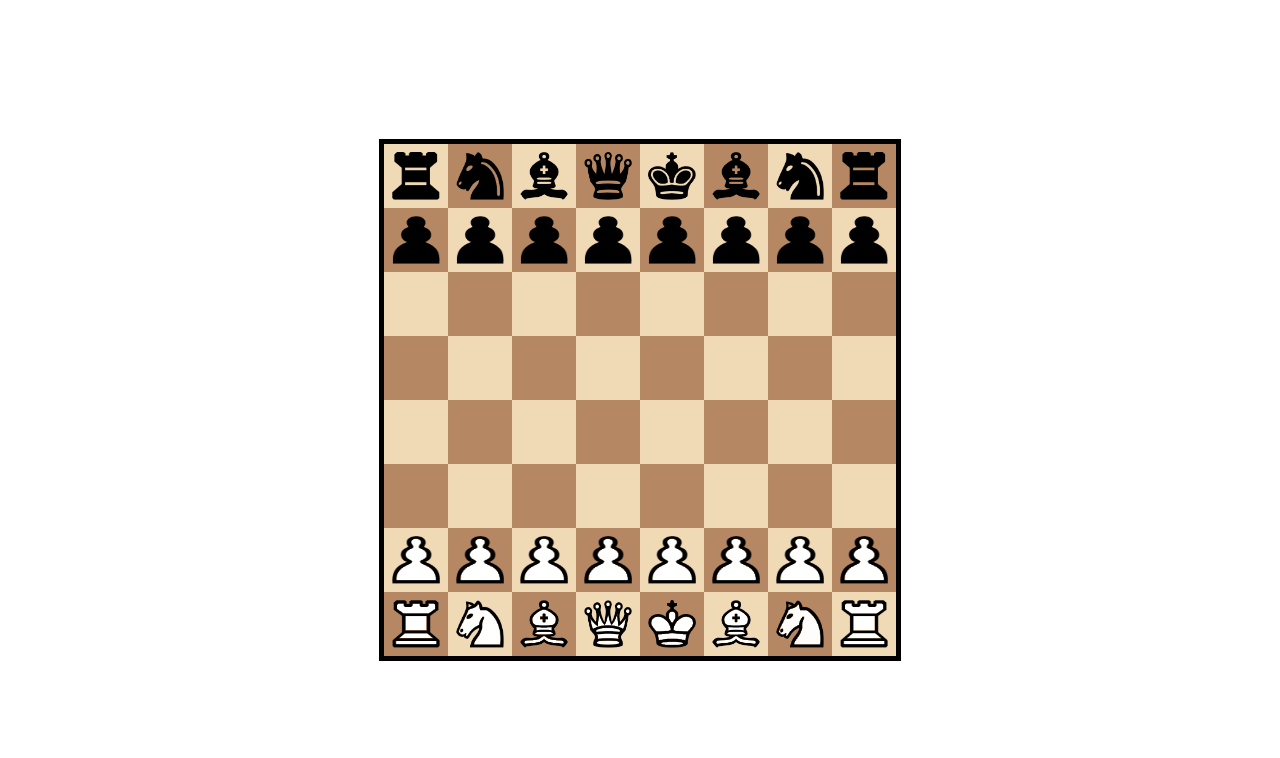
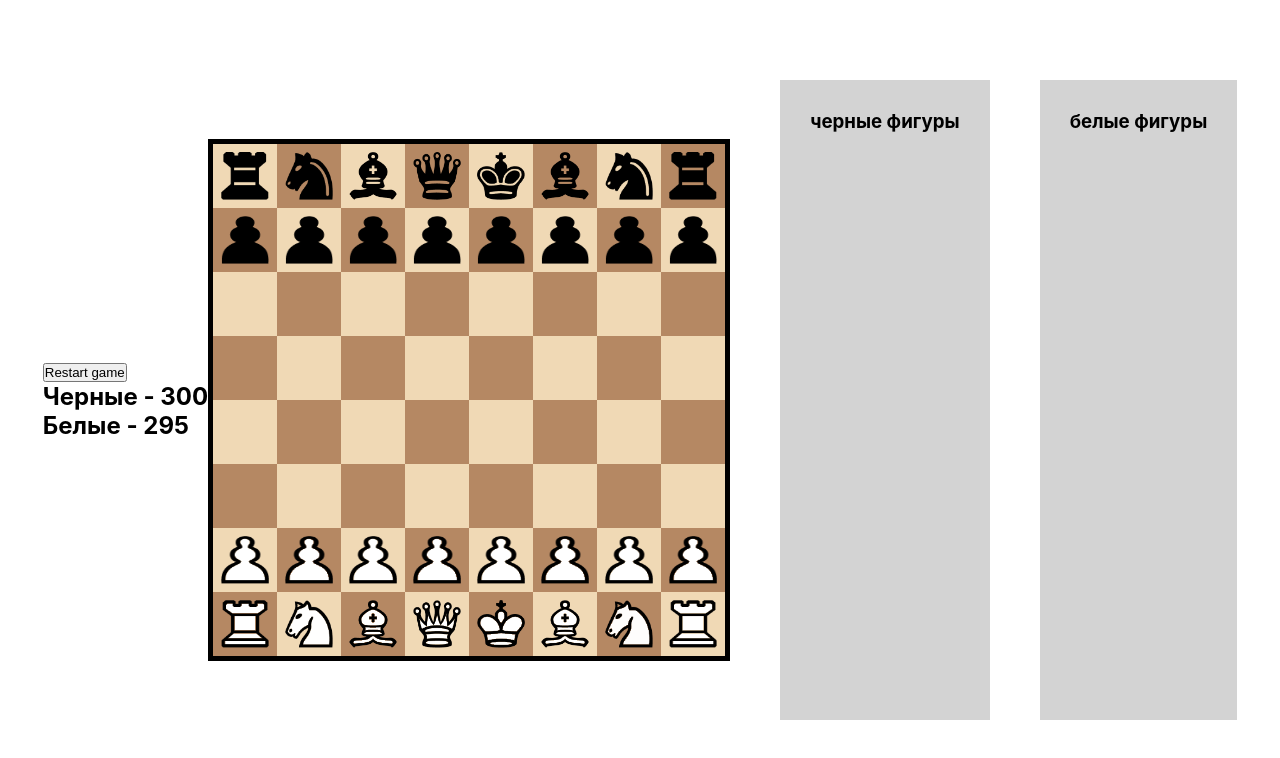
Before and after one commit to Dimetio/pet-chess, a React (Create React App) app: page / in a window 1280 px wide. Shown: the top 758 px of the page. Built offline with nearby package versions, Linux system fonts and the light colour scheme.

Commit message:
feat: added players timer

```diff
--- a/src/App.css
+++ b/src/App.css
@@ -51,3 +51,10 @@
   border: 4px solid #000;
   opacity: 0.5;
 }
+
+.lost {
+  height: calc(50vw - 60px);
+  padding: 30px;
+  margin-left: 50px;
+  background-color: lightgray;
+}
--- a/src/App.tsx
+++ b/src/App.tsx
@@ -1,6 +1,8 @@
 import { useEffect, useState } from "react";
 import "./App.css";
 import BoardComponent from "./components/BoardComponent";
+import LostFigures from "./components/LostFigures";
+import Timer from "./components/Timer";
 import { Board } from "./models/Board";
 import { Colors } from "./models/Colors";
 import { Player } from "./models/Player";
@@ -13,13 +15,13 @@
 
   useEffect(() => {
     restart();
-    setCurrentPlayer(whitePlayer);
   }, []);
 
   function restart() {
     const newBoard = new Board();
     newBoard.initCells();
     newBoard.addFigures();
+    setCurrentPlayer(whitePlayer);
     setBoard(newBoard);
   }
 
@@ -31,12 +33,21 @@
 
   return (
     <div className="app">
+      <Timer restart={restart} currentPlayer={currentPlayer} />
+
       <BoardComponent
         board={board}
         setBoard={setBoard}
         swapPlayer={swapPlayer}
         currentPlayer={currentPlayer}
       />
+      <div>
+        <LostFigures title={"черные фигуры"} figures={board.lostBlackFigures} />
+      </div>
+
+      <div>
+        <LostFigures title={"белые фигуры"} figures={board.lostWhiteFigures} />
+      </div>
     </div>
   );
 }
--- /dev/null
+++ b/src/components/Timer.tsx
@@ -0,0 +1,57 @@
+import { useEffect, useRef, useState } from "react";
+import { Colors } from "../models/Colors";
+import { Player } from "../models/Player";
+
+interface TimerProps {
+  currentPlayer: Player | null;
+  restart: () => void;
+}
+const Timer = ({ currentPlayer, restart }: TimerProps) => {
+  const [blackTime, setBlackTime] = useState(300);
+  const [whiteTime, setwhiteTime] = useState(300);
+  const timer = useRef<null | ReturnType<typeof setInterval>>(null);
+
+  useEffect(() => {
+    startTimer();
+  }, [currentPlayer]);
+
+  function startTimer() {
+    if (timer.current) {
+      clearInterval(timer.current);
+    }
+
+    const callback =
+      currentPlayer?.color === Colors.WHITE
+        ? decrementWhiteTimer
+        : decrementBlackTimer;
+
+    timer.current = setInterval(callback, 1000);
+  }
+
+  function decrementBlackTimer() {
+    setBlackTime((prev) => prev - 1);
+  }
+
+  function decrementWhiteTimer() {
+    setwhiteTime((prev) => prev - 1);
+  }
+
+  const handleRestart = () => {
+    setBlackTime(300);
+    setwhiteTime(300);
+    restart();
+  };
+
+  return (
+    <div>
+      <div>
+        <button onClick={handleRestart}>Restart game</button>
+      </div>
+
+      <h2>Черные - {blackTime}</h2>
+      <h2>Белые - {whiteTime}</h2>
+    </div>
+  );
+};
+
+export default Timer;
```
